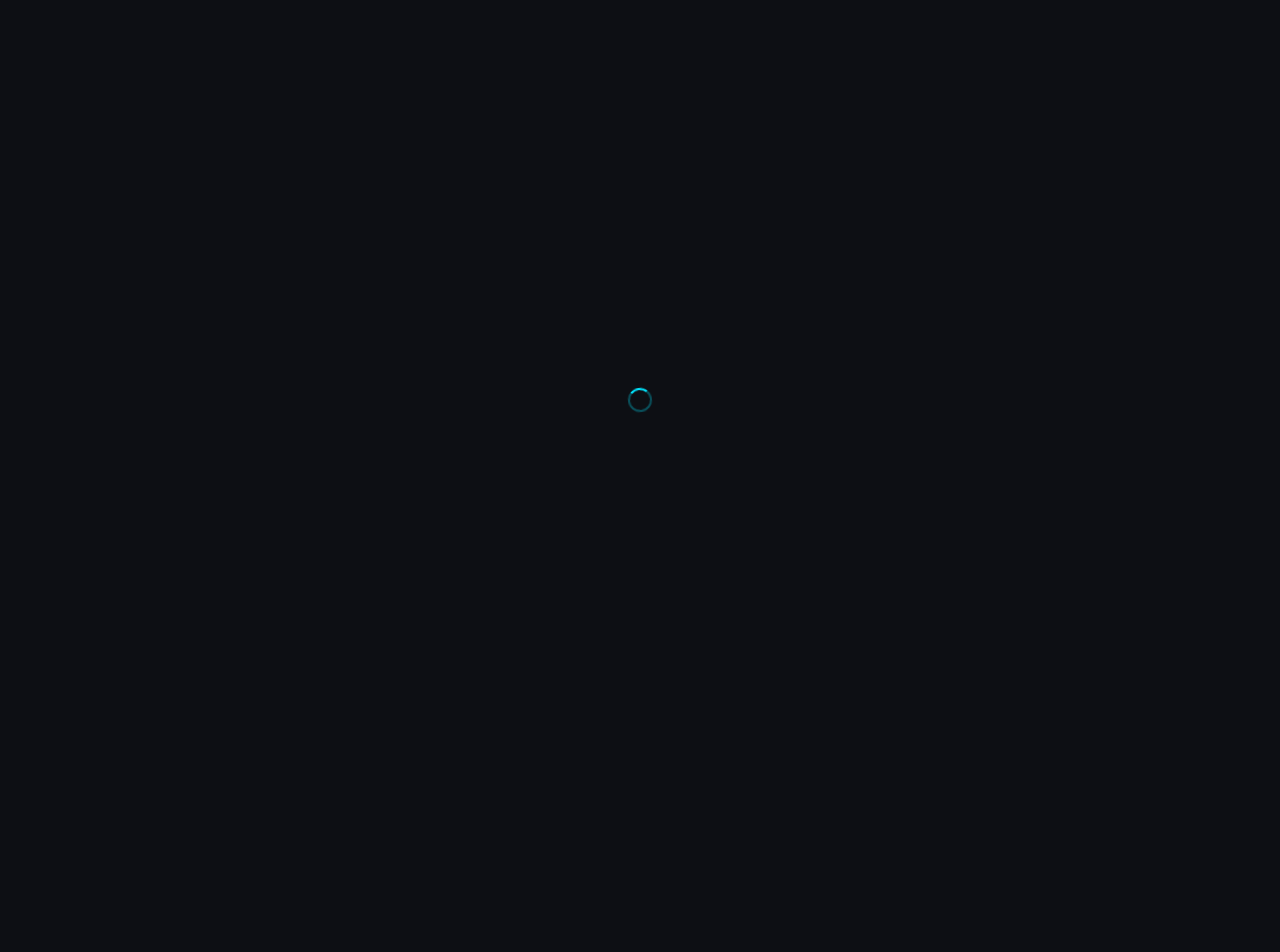
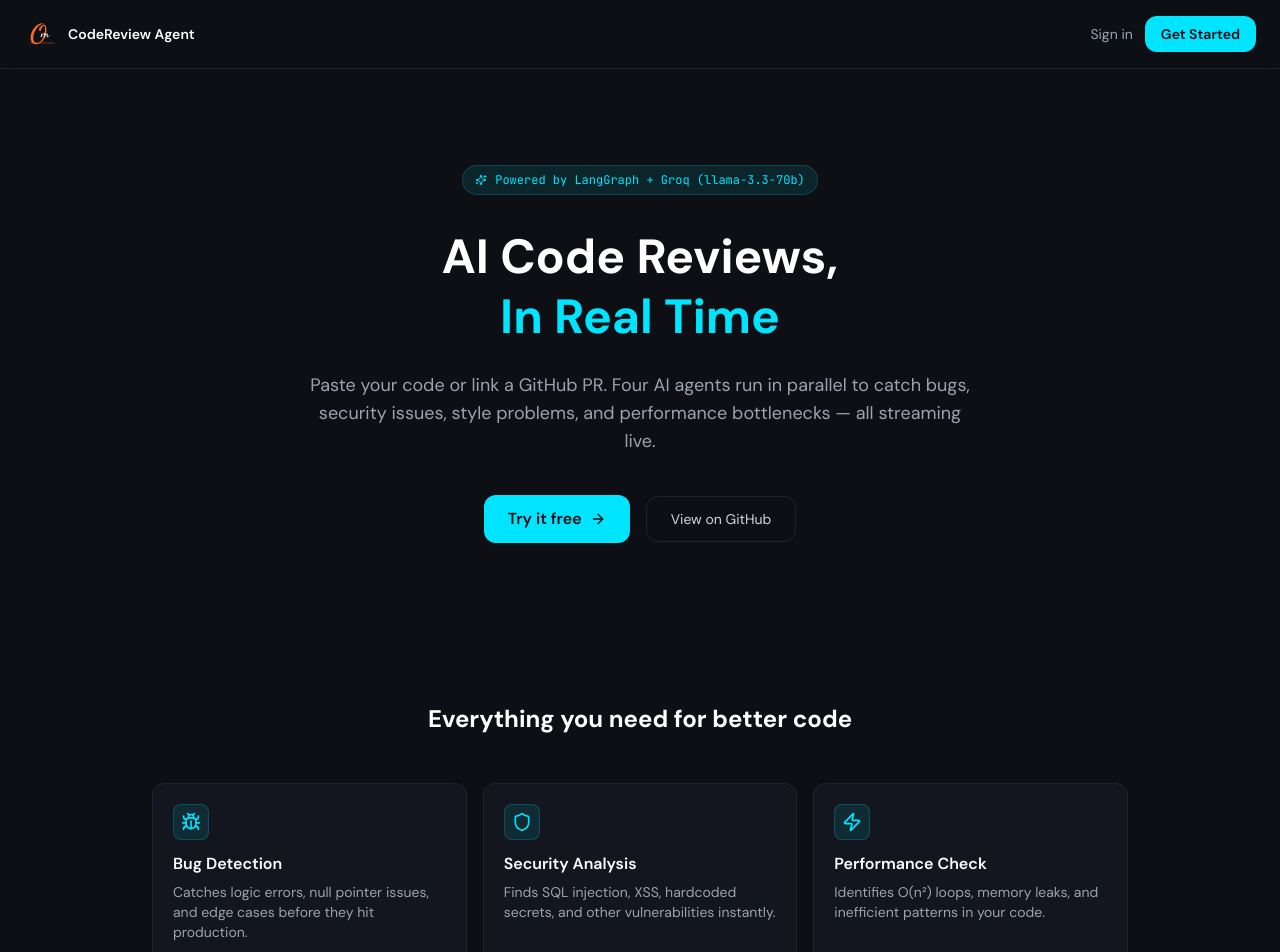
Before and after one commit to ompathakbaap/codereview, a Next.js app in the folder frontend/: page / in a window 1280 px wide. Before the commit this address had no page. Shown: the top 952 px of the page. Before the commit the page ends 800 px from the top, so only its background shows below. Built offline with nearby package versions, Linux system fonts and the light colour scheme.

Commit message:
add landing page with Om logo

```diff
--- a/frontend/src/app/page.tsx
+++ b/frontend/src/app/page.tsx
@@ -1,18 +1,133 @@
 "use client";
 import { useEffect } from "react";
 import { useRouter } from "next/navigation";
+import { useAuthStore } from "@/store";
+import { Bug, Shield, Zap, Palette, GitPullRequest, Sparkles, ArrowRight } from "lucide-react";
+
+const Logo = () => (
+  <svg width="36" height="36" viewBox="0 0 64 64">
+    <text x="10" y="46" fontFamily="Dancing Script, cursive" fontSize="46" fontWeight="700" fill="#FF6B2B">O</text>
+    <text x="30" y="38" fontFamily="Dancing Script, cursive" fontSize="22" fontWeight="700" fill="#e8eaf0">m</text>
+    <line x1="10" y1="48" x2="54" y2="48" stroke="#FF6B2B" strokeWidth="1.5" opacity="0.5"/>
+  </svg>
+);
 
 export default function Home() {
   const router = useRouter();
+  const { token, hydrate } = useAuthStore();
 
-  useEffect(() => {
-    const token = localStorage.getItem("token");
-    router.replace(token ? "/dashboard" : "/auth");
-  }, []);
+  useEffect(() => { hydrate(); }, []);
 
   return (
-    <div className="min-h-screen bg-bg flex items-center justify-center">
-      <div className="w-6 h-6 border-2 border-accent/30 border-t-accent rounded-full animate-spin" />
-    </div>
+    <>
+      <link href="https://fonts.googleapis.com/css2?family=Dancing+Script:wght@700&display=swap" rel="stylesheet" />
+      <div className="min-h-screen bg-bg text-white">
+
+        {/* Nav */}
+        <nav className="border-b border-border px-6 py-4 flex items-center justify-between sticky top-0 bg-bg/80 backdrop-blur z-10">
+          <div className="flex items-center gap-2">
+            <Logo />
+            <span className="font-semibold text-sm text-white">CodeReview Agent</span>
+          </div>
+          <div className="flex items-center gap-3">
+            {token ? (
+              <button onClick={() => router.push("/dashboard")}
+                className="px-4 py-2 rounded-xl bg-accent text-bg text-sm font-semibold hover:bg-accent-dim transition-all">
+                Dashboard
+              </button>
+            ) : (
+              <>
+                <button onClick={() => router.push("/auth")}
+                  className="text-sm text-gray-400 hover:text-white transition-colors">
+                  Sign in
+                </button>
+                <button onClick={() => router.push("/auth")}
+                  className="px-4 py-2 rounded-xl bg-accent text-bg text-sm font-semibold hover:bg-accent-dim transition-all">
+                  Get Started
+                </button>
+              </>
+            )}
+          </div>
+        </nav>
+
+        {/* Hero */}
+        <section className="px-6 py-24 text-center max-w-4xl mx-auto">
+          <div className="inline-flex items-center gap-2 px-3 py-1.5 rounded-full bg-accent/10 border border-accent/20 text-accent text-xs font-mono mb-8">
+            <Sparkles className="w-3 h-3" />
+            Powered by LangGraph + Groq (llama-3.3-70b)
+          </div>
+          <h1 className="text-5xl font-bold mb-6 leading-tight">
+            AI Code Reviews,<br />
+            <span className="text-accent">In Real Time</span>
+          </h1>
+          <p className="text-gray-400 text-lg mb-10 max-w-2xl mx-auto">
+            Paste your code or link a GitHub PR. Four AI agents run in parallel to catch bugs, security issues, style problems, and performance bottlenecks — all streaming live.
+          </p>
+          <div className="flex items-center justify-center gap-4 flex-wrap">
+            <button onClick={() => router.push("/auth")}
+              className="flex items-center gap-2 px-6 py-3 rounded-xl bg-accent text-bg font-semibold hover:bg-accent-dim transition-all">
+              Try it free <ArrowRight className="w-4 h-4" />
+            </button>
+            <a href="https://github.com/ompathakbaap/codereview" target="_blank"
+              className="flex items-center gap-2 px-6 py-3 rounded-xl border border-border text-gray-300 hover:text-white hover:border-gray-500 transition-all text-sm">
+              View on GitHub
+            </a>
+          </div>
+        </section>
+
+        {/* Features */}
+        <section className="px-6 py-16 max-w-5xl mx-auto">
+          <h2 className="text-2xl font-bold text-center mb-12">Everything you need for better code</h2>
+          <div className="grid grid-cols-1 md:grid-cols-2 lg:grid-cols-3 gap-4">
+            {[
+              { icon: <Bug className="w-5 h-5" />, title: "Bug Detection", desc: "Catches logic errors, null pointer issues, and edge cases before they hit production." },
+              { icon: <Shield className="w-5 h-5" />, title: "Security Analysis", desc: "Finds SQL injection, XSS, hardcoded secrets, and other vulnerabilities instantly." },
+              { icon: <Zap className="w-5 h-5" />, title: "Performance Check", desc: "Identifies O(n²) loops, memory leaks, and inefficient patterns in your code." },
+              { icon: <Palette className="w-5 h-5" />, title: "Style Review", desc: "Enforces clean code principles, naming conventions, and best practices." },
+              { icon: <GitPullRequest className="w-5 h-5" />, title: "GitHub PR Support", desc: "Paste a GitHub PR URL and review the entire diff automatically." },
+              { icon: <Sparkles className="w-5 h-5" />, title: "Fix-It Mode", desc: "After finding issues, the AI generates a corrected version with explanations." },
+            ].map((f, i) => (
+              <div key={i} className="bg-surface border border-border rounded-xl p-5 hover:border-accent/30 transition-all">
+                <div className="w-9 h-9 rounded-lg bg-accent/10 border border-accent/20 flex items-center justify-center text-accent mb-3">
+                  {f.icon}
+                </div>
+                <h3 className="font-semibold mb-1.5 text-white">{f.title}</h3>
+                <p className="text-sm text-gray-400">{f.desc}</p>
+              </div>
+            ))}
+          </div>
+        </section>
+
+        {/* Tech Stack */}
+        <section className="px-6 py-16 max-w-3xl mx-auto text-center">
+          <h2 className="text-2xl font-bold mb-4">Built with modern tech</h2>
+          <p className="text-gray-400 mb-8">A production-grade stack — not a toy project.</p>
+          <div className="flex flex-wrap justify-center gap-3">
+            {["LangGraph", "Groq", "FastAPI", "Next.js 15", "PostgreSQL", "Redis", "WebSockets", "SSE Streaming"].map(t => (
+              <span key={t} className="px-3 py-1.5 rounded-lg bg-surface border border-border text-sm text-gray-300 font-mono">{t}</span>
+            ))}
+          </div>
+        </section>
+
+        {/* CTA */}
+        <section className="px-6 py-24 text-center border-t border-border">
+          <h2 className="text-3xl font-bold mb-4">Ready to review your code?</h2>
+          <p className="text-gray-400 mb-8">Free to use. No credit card required.</p>
+          <button onClick={() => router.push("/auth")}
+            className="flex items-center gap-2 px-8 py-4 rounded-xl bg-accent text-bg font-semibold hover:bg-accent-dim transition-all mx-auto text-lg">
+            Get Started Free <ArrowRight className="w-5 h-5" />
+          </button>
+        </section>
+
+        {/* Footer */}
+        <footer className="border-t border-border px-6 py-8 text-center text-sm text-gray-600">
+          Built by Om Pathak ·{" "}
+          <a href="https://github.com/ompathakbaap/codereview" target="_blank"
+            className="hover:text-gray-400 transition-colors">
+            GitHub
+          </a>
+        </footer>
+      </div>
+    </>
   );
 }
```
